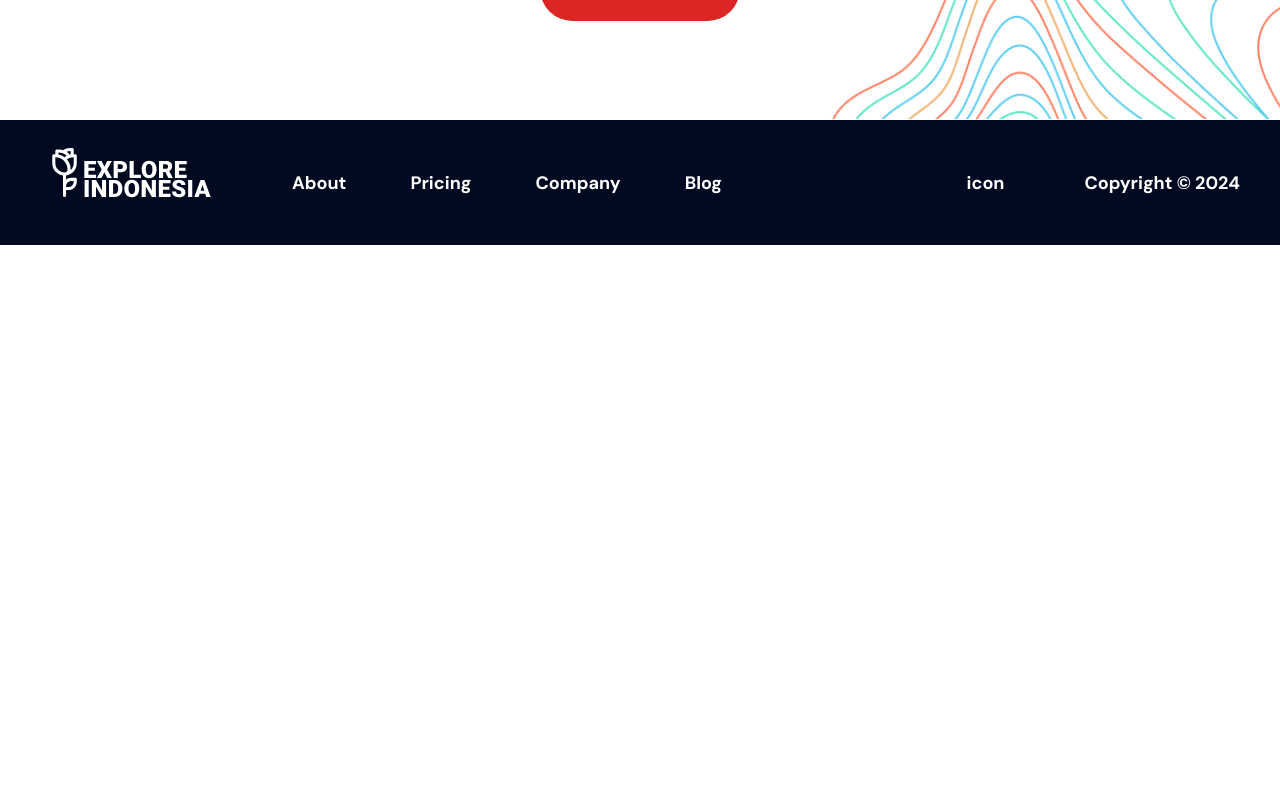
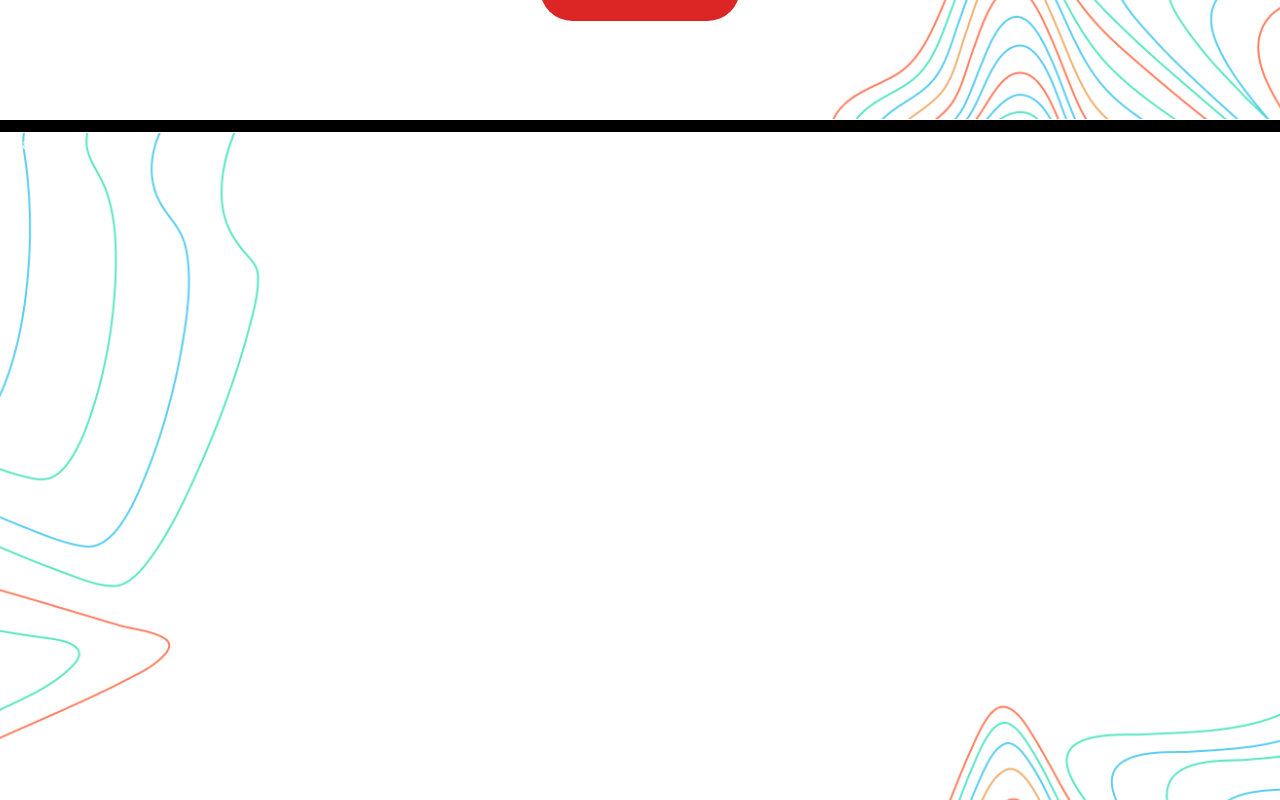
Before and after one commit to Nickolazy/react-app, a React (Vite) app: page / in a window 1280 px wide. Shown: the part 4620-5420 px from the top of the page. Before the commit the page ends 4865 px from the top, so only its background shows below. Built offline with nearby package versions, Linux system fonts and the light colour scheme.

Commit message:
Fix paths to files

```diff
--- a/src/App.jsx
+++ b/src/App.jsx
@@ -3,6 +3,7 @@ import DestinationsPage from "./components/pages/DestinationsPage";
 import ExperiensesPage from "./components/pages/ExperiensesPage";
 import AboutPage from "./components/pages/AboutPage";
 import Footer from "./components/Footer";
+import TaskPage from "./components/pages/TaskPage";
 
 const App = () => {
   return (
@@ -11,6 +12,8 @@ const App = () => {
       <DestinationsPage />
       <ExperiensesPage />
       <AboutPage />
+
+      <TaskPage />
       <Footer/>
     </>
   )
--- /dev/null
+++ b/src/components/Balance.jsx
@@ -0,0 +1,11 @@
+import React from 'react'
+
+const Balance = () => {
+  return (
+    <div>
+
+    </div>
+  )
+}
+
+export default Balance
--- /dev/null
+++ b/src/components/pages/TaskPage.jsx
@@ -0,0 +1,15 @@
+import React from 'react'
+
+const TaskPage = () => {
+  return (
+    <>
+      <div className='w-full h-3 bg-black'></div>
+      <div className="w-full h-screen bg-[url('../src/assets/img/gallery_page/gallery_page_backgr.png')]
+        bg-cover bg-center">
+        <h1> Balance </h1>
+      </div>
+    </>
+  )
+}
+
+export default TaskPage
```
